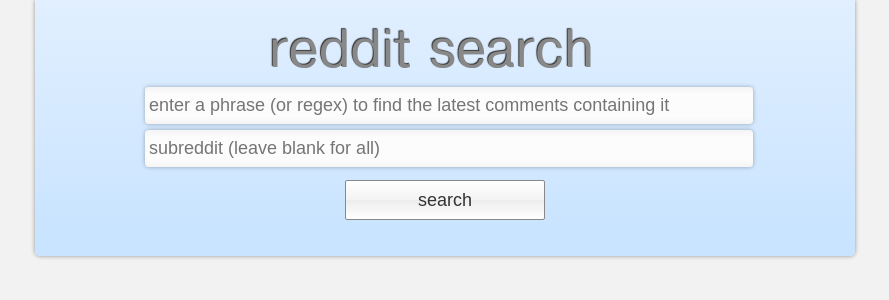
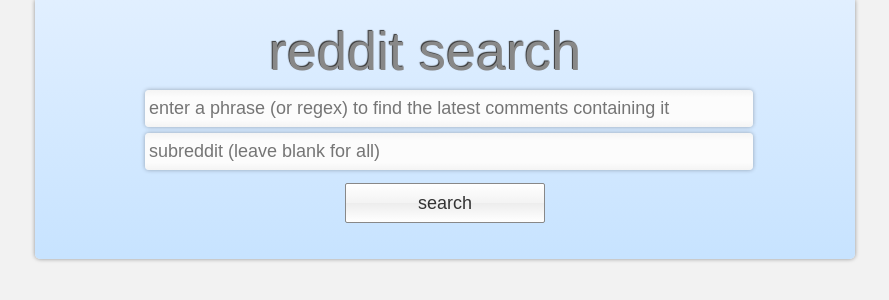
Before and after one commit to rossbreytberg/reddit.js, a plain HTML site: page index.html in a window 1280 px wide. Shown: the whole page, without its empty margins (195-1084 px from the left). Drawn offline with Linux system fonts and the light colour scheme.

Commit message:
removed font loading

```diff
--- a/css/style.css
+++ b/css/style.css
@@ -1,8 +1,6 @@
-@font-face { font-family: Helvetica; src: url('../fonts/Helvetica.ttf'); }
-
 html {
     min-height: 100%;
-    font-family: Helvetica;
+    font-family: arial;
 }
 
 body {
```
Also changed, not shown: fonts/Helvetica.ttf (deleted).
